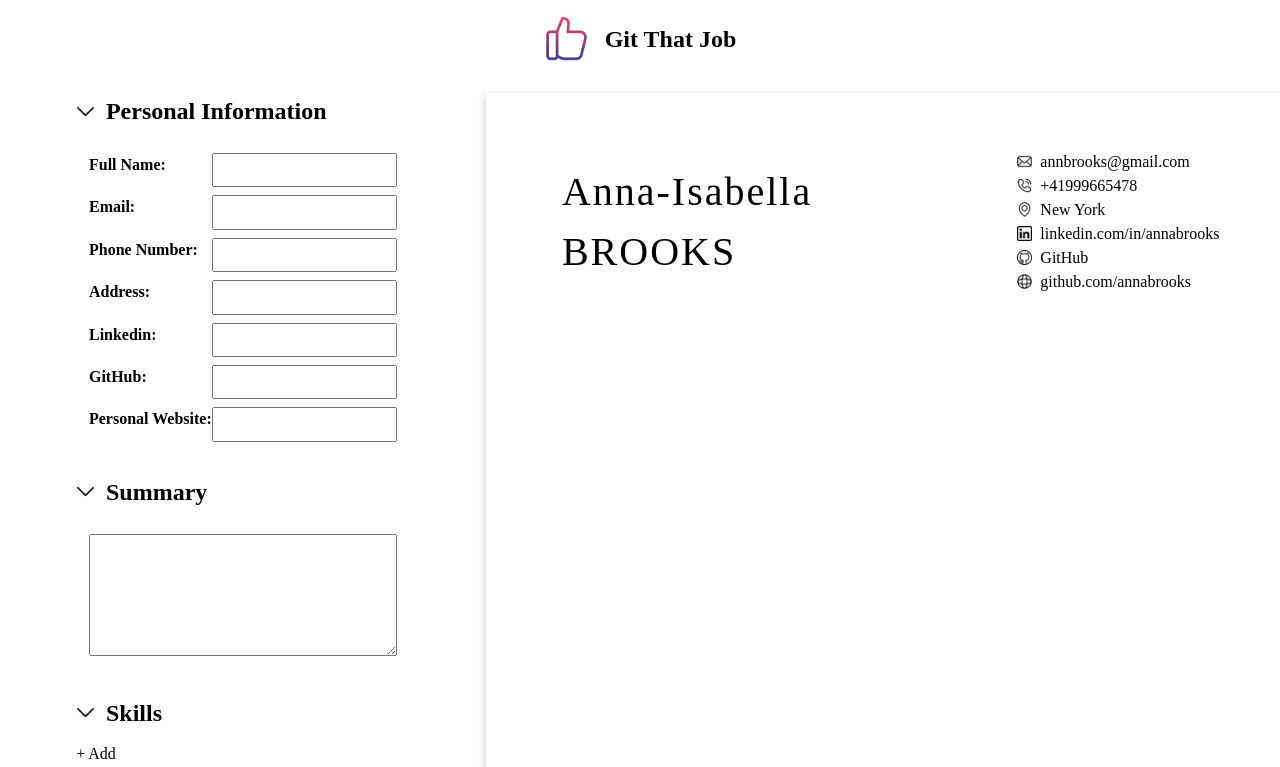
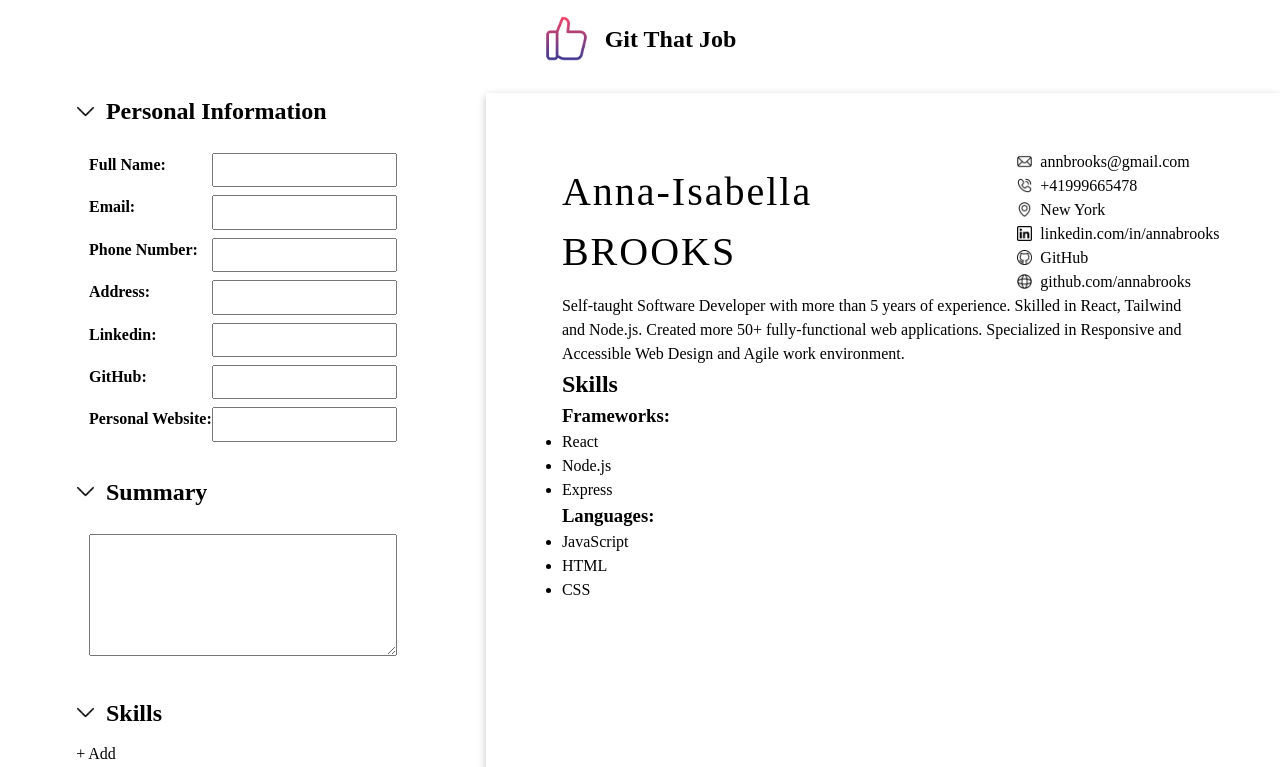
Before and after one commit to verobelo/cv-creator, a React (Vite) app in the folder cv-creator/: page / in a window 1280 px wide. Shown: the top 767 px of the page. Built offline with nearby package versions, Linux system fonts and the light colour scheme; a web font is replaced by a local one.

Commit message:
Add Skills Preview component

```diff
--- a/cv-creator/src/App.jsx
+++ b/cv-creator/src/App.jsx
@@ -266,9 +266,11 @@ function CVPreview() {
   return (
     <div className="cv-preview">
       <PersonalInfoPreview />
-      {/*
       <SummaryPreview />
       <SkillsListPreview />
+      {/*
+
+
       <ExperienceListPreview />
       <ProjectsListPreview />
       <EducationListPreview />*/}
@@ -278,7 +280,7 @@ function CVPreview() {
 
 function PersonalInfoPreview() {
   return (
-    <div className="personal-info-preview">
+    <section className="personal-info-preview">
       <h1>Anna-Isabella BROOKS</h1>
       <ul className="personal-info-preview__contacts">
         <li>
@@ -306,7 +308,44 @@ function PersonalInfoPreview() {
           github.com/annabrooks
         </li>
       </ul>
-    </div>
+    </section>
+  );
+}
+
+function SummaryPreview() {
+  return (
+    <section className="summary-preview">
+      <p>
+        Self-taught Software Developer with more than 5 years of experience.
+        Skilled in React, Tailwind and Node.js. Created more 50+
+        fully-functional web applications. Specialized in Responsive and
+        Accessible Web Design and Agile work environment.
+      </p>
+    </section>
+  );
+}
+
+function SkillsListPreview() {
+  return (
+    <section className="skills-preview">
+      <h2>Skills</h2>
+      <div className="skills-preview__group">
+        <h3>Frameworks: </h3>
+        <ul>
+          <li>React</li>
+          <li>Node.js</li>
+          <li>Express</li>
+        </ul>
+      </div>
+      <div className="skills-preview__group">
+        <h3>Languages: </h3>
+        <ul>
+          <li>JavaScript</li>
+          <li>HTML</li>
+          <li>CSS</li>
+        </ul>
+      </div>
+    </section>
   );
 }
 
```
